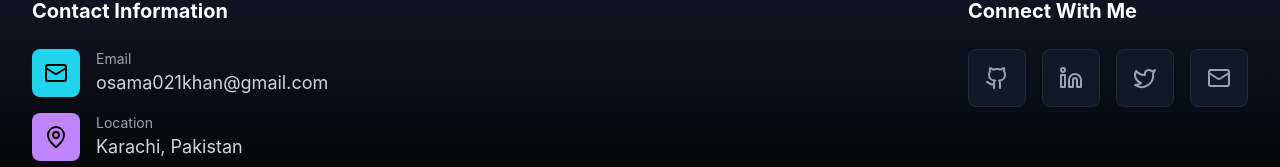
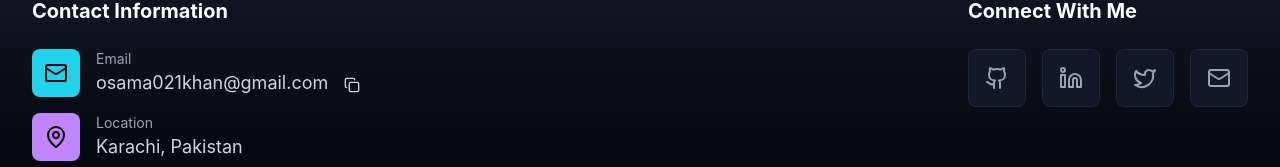
Before and after one commit to osamaKhan99/osama-portfolio, a React (Vite) app: page / in a window 1280 px wide. Shown: the part 5081-5248 px from the top of the page. Built offline with nearby package versions, Linux system fonts and the light colour scheme.

Commit message:
added: copy text

```diff
--- a/src/components/Footer.jsx
+++ b/src/components/Footer.jsx
@@ -1,6 +1,7 @@
 import React from 'react';
-import { Mail, MapPin, Send, Heart } from 'lucide-react';
+import { Mail, MapPin, Heart } from 'lucide-react';
 import * as LucideIcons from 'lucide-react';
+import CopyText from './ui/copy';
 
 
 const Footer = ({ personalInfo, socialLinks }) => {
@@ -25,6 +26,7 @@ const Footer = ({ personalInfo, socialLinks }) => {
                       {personalInfo.email}
                     </a>
                   </div>
+                  <CopyText text={personalInfo.email} />
                 </div>
 
                 <div className="flex items-center gap-4 text-gray-300">
--- /dev/null
+++ b/src/components/ui/copy.jsx
@@ -0,0 +1,25 @@
+import { Copy, Check, CopyCheck } from "lucide-react";
+import { useState } from "react";
+
+const CopyText = ({ text }) => {
+  const [copied, setCopied] = useState(false);
+
+  const handleCopy = async () => {
+    await navigator.clipboard.writeText(text);
+    setCopied(true);
+
+    setTimeout(() => setCopied(false), 1500);
+  };
+
+  return (
+    <button onClick={handleCopy} className="mt-6">
+      {copied ? (
+        <CopyCheck className="w-4 h-4 text-green-500" />
+      ) : (
+        <Copy className="w-4 h-4 cursor-pointer" />
+      )}
+    </button>
+  );
+};
+
+export default CopyText;
```
